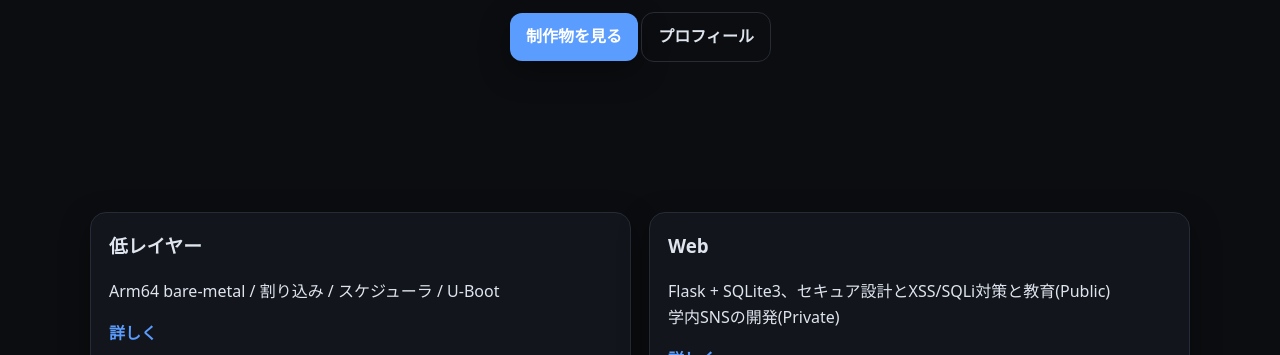
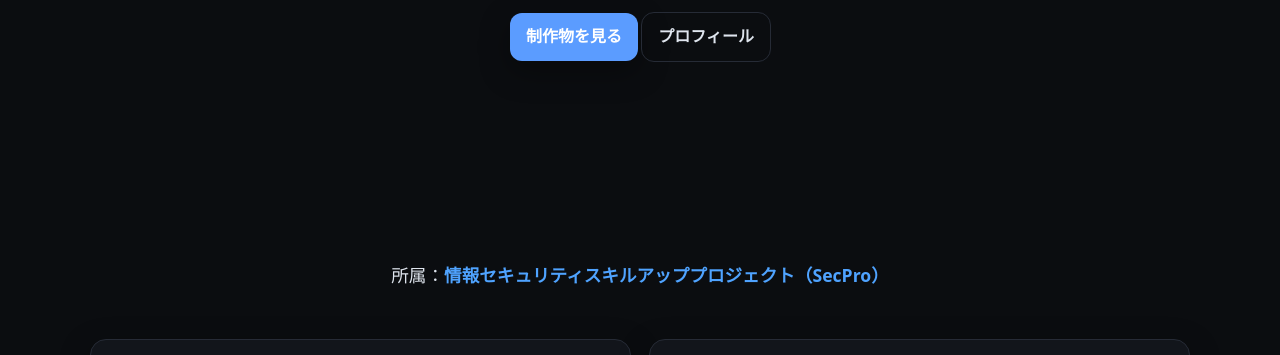
Before and after one commit to Tachi-Shin/Tachi-Shin.github.io, a plain HTML site: page index.html in a window 1280 px wide. Shown: the part 410-765 px from the top of the page. Drawn offline with Linux system fonts and the light colour scheme.

Commit message:
index.html, style.css

```diff
--- a/assets/css/style.css
+++ b/assets/css/style.css
@@ -119,3 +119,21 @@ input:focus, textarea:focus{border-color:var(--primary)}
 /* Small utilities */
 .link{font-weight:600}
 .visually-hidden{position:absolute; width:1px; height:1px; clip:rect(0 0 0 0); overflow:hidden; white-space:nowrap}
+
+
+.affiliation {
+  text-align: center;
+  padding: 2rem 1rem;
+  font-size: 1.1rem;
+  background: transparent; /* 必要なら薄い背景に変更可 */
+}
+
+.affiliation__inner a {
+  color: var(--accent-color, #4fa3ff);
+  text-decoration: none;
+  font-weight: 600;
+}
+
+.affiliation__inner a:hover {
+  text-decoration: underline;
+}
--- a/index.html
+++ b/index.html
@@ -45,6 +45,12 @@
       </div>
     </section>
 
+    <section class="affiliation reveal">
+      <div class="affiliation__inner">
+        <p>所属：<a href="https://example.com" target="_blank" rel="noopener">情報セキュリティスキルアッププロジェクト（SecPro）</a></p>
+      </div>
+    </section>
+
     <section class="grid qcards" id="highlights" data-cq="cards">
       <article class="qcard reveal">
         <h3>低レイヤー</h3>
```
